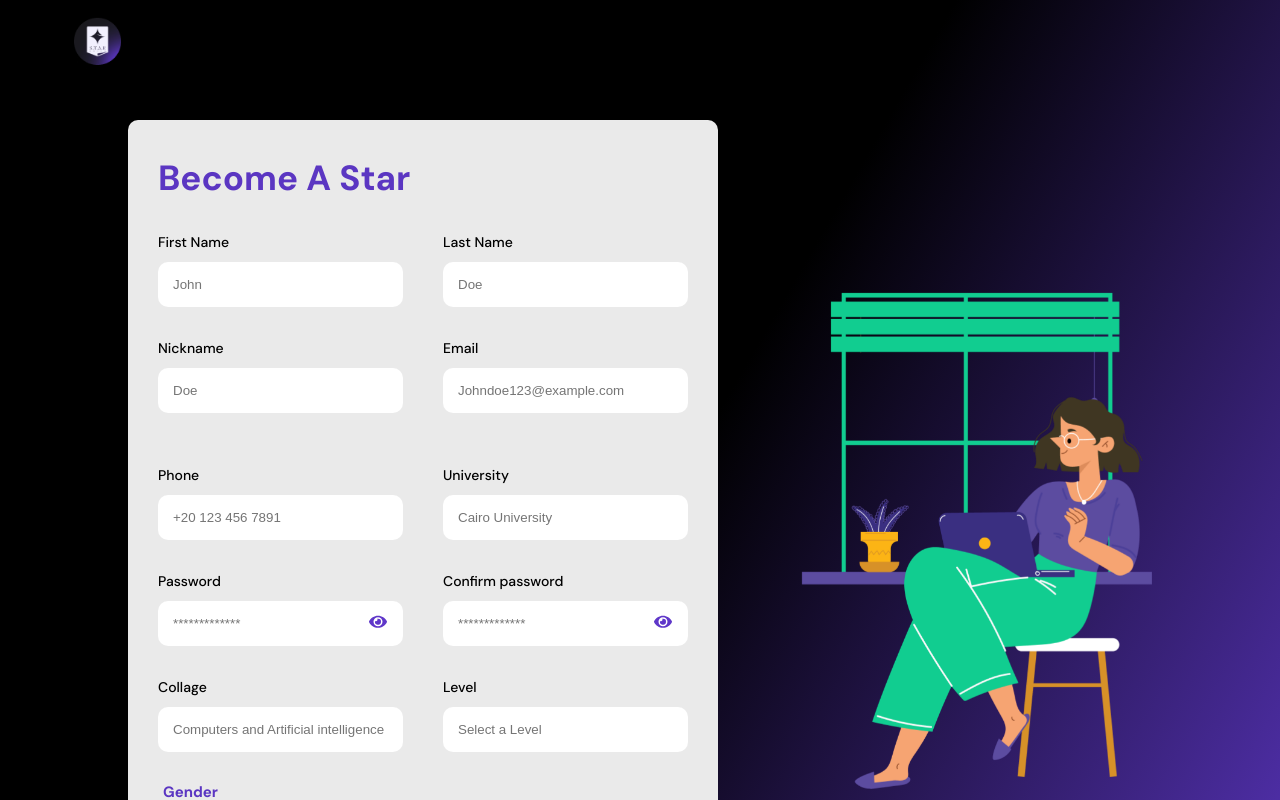
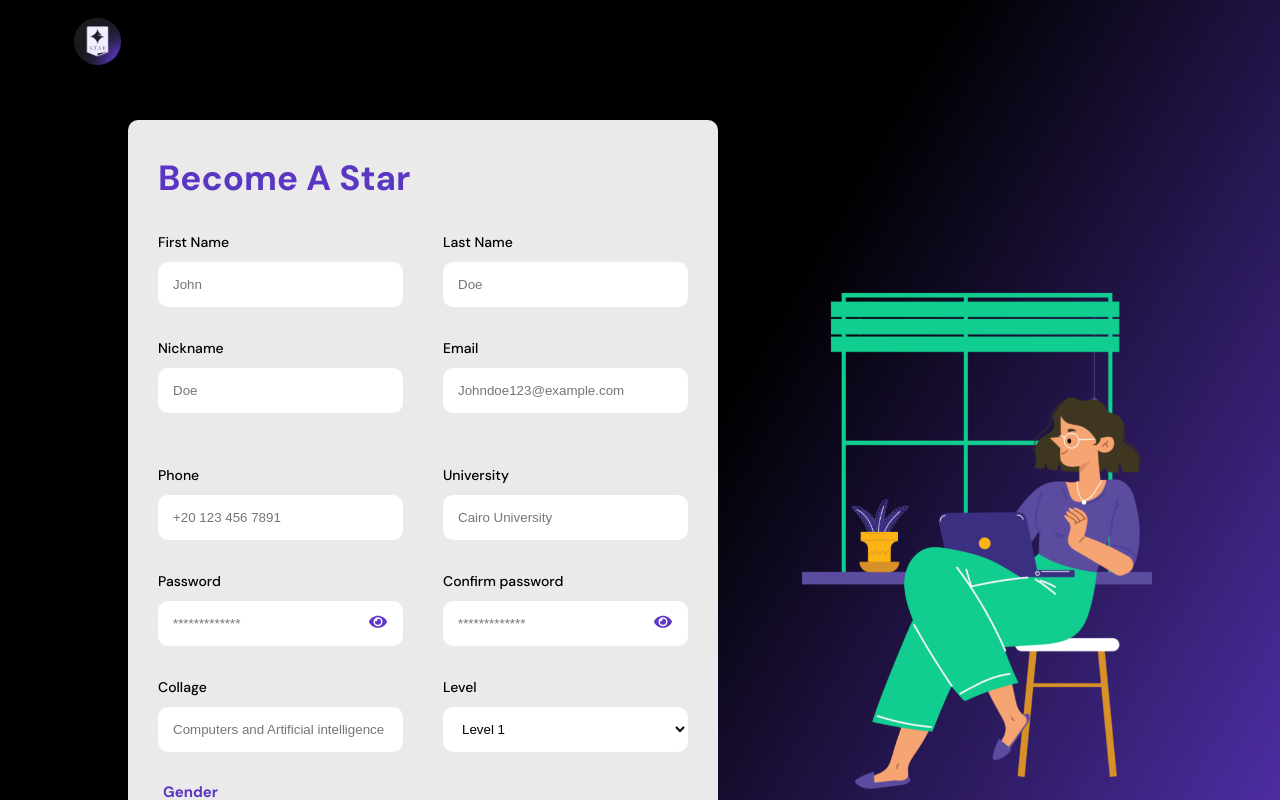
Before and after one commit to Eslam030/starUnion_FrontEnd, a React (Vite) app: page /register in a window 1280 px wide. Shown: the top 800 px of the page. Built offline with nearby package versions, Linux system fonts and the light colour scheme.

Commit message:
Fix the select level and gender options

```diff
--- a/src/Api/Endpoints/AppEndPoints.jsx
+++ b/src/Api/Endpoints/AppEndPoints.jsx
@@ -129,7 +129,6 @@ export const registerEvent = (token, op, event_name, onSuccess, onError) => {
 
 // Event endpoint For Registration  Special Event
 export const registerSpacialEvent = (data, event_name ,onSuccess, onError) => {
-  console.log(data);
   $.ajax({
     url: `${DOMAIN}/event/registerevent/`,
     method: "POST",
--- a/src/Pages/Register/Register.css
+++ b/src/Pages/Register/Register.css
@@ -46,7 +46,8 @@
     font-weight: 500;
 }
 
-.form_container form .user_reg .input_box input {
+.form_container form .user_reg .input_box input,
+.form_container form .user_reg .input_box select {
     height: 45px;
     width: 100%;
     margin-top: 10px;
--- a/src/Pages/Register/Register.jsx
+++ b/src/Pages/Register/Register.jsx
@@ -24,7 +24,12 @@ const Register = () => {
     handleSubmit,
     formState: { errors },
     getValues,
-  } = useForm({ mode: "onTouched" });
+  } = useForm({ mode: "onTouched",
+    defaultValues: {
+      level: "1",
+      gender: "Male", // Set default value for level
+    },
+   });
 
   const [userEmail, setUserEmail] = useState();
   const [otp, setOtp] = useState();
@@ -473,34 +478,27 @@ const Register = () => {
                     name="level"
                     rules={{
                       required: "Level is required",
-                      pattern: {
-                        value: /^[1-7]$/, // This regex matches only numeric inputs
-                        message: "Level must be an integer between 1 and 7", // Custom error message
-                      },
                     }}
                     control={control}
                     render={({ field, fieldState }) => (
-                      <Input
+                      <select
                         {...field}
                         error={fieldState.error}
-                        list="Levels"
                         placeholder="Select a Level"
-                        type="number"
-                        min="1"
-                        max="7"
-                      />
+                        id="levelSelect"
+                      >
+                        <option value="" disabled>Select a Level</option>
+                        <option value="1">Level 1</option>
+                        <option value="2">Level 2</option>
+                        <option value="3">Level 3</option>
+                        <option value="4">Level 4</option>
+                        <option value="5">Level 5</option>
+                        <option value="6">Level 6</option>
+                        <option value="7">Level 7</option>
+                        <option value="Graduate">Graduate</option>
+                      </select>
                     )}
                   />
-                  <datalist id="Levels">
-                    <option value="1">Level 1</option>
-                    <option value="2">Level 2</option>
-                    <option value="3">Level 3</option>
-                    <option value="4">Level 4</option>
-                    <option value="5">Level 5</option>
-                    <option value="6">Level 6</option>
-                    <option value="7">Level 7</option>
-                    {/* <option value="other" /> */}
-                  </datalist>
                   {errors.level && (
                     <span className="alert">{errors.level.message}</span>
                   )}
--- a/src/Pages/SpacialEvent/EventForm.jsx
+++ b/src/Pages/SpacialEvent/EventForm.jsx
@@ -25,7 +25,12 @@ const EventForm = () => {
     control,
     handleSubmit,
     formState: { errors },
-  } = useForm({ mode: "onTouched" });
+  } = useForm({ mode: "onTouched",
+    defaultValues: {
+      level: "1",
+      gender: "Male", // Set default value for level
+    },
+   });
 
   const notify = useCallback((msg, type = "success") => {
     toast[type](msg, {
@@ -61,10 +66,14 @@ const EventForm = () => {
     registerSpacialEvent(
       data,eventName,
       (response) => {
+        if (response.message === 'Done') {
             notify('Registered Successfully')
             setTimeout(() => {
               navigate("/events");
             }, 2000)
+        } else {
+          notify('You are already registered', 'error')
+        }
       },
       (error) => {
         console.error("Registration failed:", error);
@@ -233,44 +242,34 @@ const EventForm = () => {
                   )}
                 </div>
 
+
                 <div className="input_box">
                   <span className="reg_detail">Level</span>
                   <Controller
                     name="level"
                     rules={{
                       required: "Level is required",
-                    pattern: {
-                      // make the pattern match the value you expect
-                      // number between 1 and 7 or graduate
-                      value: /^[1-7]$||graduate/, // This regex matches only numeric inputs
-                      message: "Level must be an integer between 1 and 7 or graduate", // Custom error message
-                    },
                     }}
                     control={control}
                     render={({ field, fieldState }) => (
-                    <Input
+                      <select
                         {...field}
                         error={fieldState.error}
-                      list="Levels"
                         placeholder="Select a Level"
-                      type="string"
-                      id="levelInput"
-                      min="1"
-                      max="7"
-                      step="1"
-                    />
-                  )}
-                />
-                <datalist id="Levels">
-                  <option value="1">Level 1</option>
+                        id="Levels"
+                      >
+                        <option value="" disabled>Select a Level</option>
+                        <option value="1" defaultChecked>Level 1</option>
                         <option value="2">Level 2</option>
                         <option value="3">Level 3</option>
                         <option value="4">Level 4</option>
                         <option value="5">Level 5</option>
                         <option value="6">Level 6</option>
                         <option value="7">Level 7</option>
-                  <option value="Graduate"></option>
-                </datalist>
+                        <option value="8">Graduate</option>
+                      </select>
+                    )}
+                  />
                   {errors.level && (
                     <span className="alert">{errors.level.message}</span>
                   )}
@@ -285,26 +284,23 @@ const EventForm = () => {
                     }}
                     control={control}
                     render={({ field, fieldState }) => (
-                    <Input
+                      <select
                         {...field}
                         error={fieldState.error}
-                      list="Gender"
                         placeholder="Select a Gender"
-                      type="string"
-
-
-                    />
+                        id="Gender"
+                      >
+                        <option value="" disabled>Select a Gender</option>
+                        <option value="Male" >Male</option>
+                        <option value="Female">Female</option>
+                      </select>
                     )}
                   />
-                  <datalist id="Gender">
-                    <option value="Male"></option>
-                    <option value="Female"></option>
-                    {/* <option value="other" /> */}
-                  </datalist>
-                {errors.level && (
-                  <span className="alert">{errors.level.message}</span>
+                  {errors.gender && (
+                    <span className="alert">{errors.gender.message}</span>
                   )}
                 </div>
+
               </div>
 
               <div className="btn_container">
```
Lines whose indentation alone changed are shown as unchanged.
